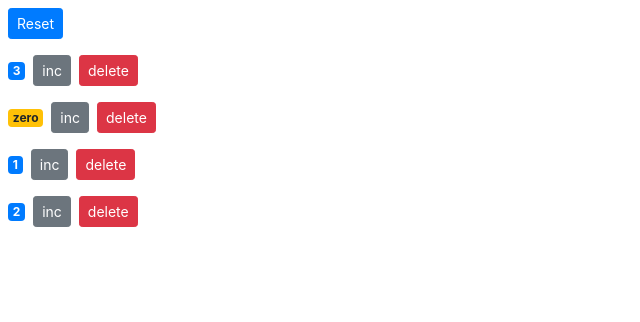
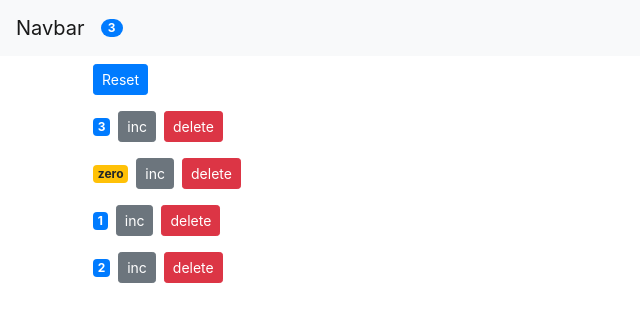
Before and after one commit to aymenzitouni/Items_Dashboard_ReactJs, a React (Create React App) app: page / in a window 1280 px wide. Shown: the top 322 px of the page, without its empty margins (0-640 px from the left). Built offline with nearby package versions, Linux system fonts and the light colour scheme.

Commit message:
app_done

```diff
--- a/src/App.js
+++ b/src/App.js
@@ -1,9 +1,54 @@
-import React from "react";
+import React, { Component } from "react";
+import Counters from "./components/counters";
+import Navbar from "./components/navbar";
+class App extends Component {
+  state = {
+    counters: [
+      { id: 1, value: 3 },
+      { id: 2, value: 0 },
+      { id: 3, value: 1 },
+      { id: 4, value: 2 }
+    ]
+  };
 
-import Counters from "./components/counters";
+  handleDelete = counterId => {
+    // console.log(counterId);
+    const counters = this.state.counters.filter(c => c.id !== counterId);
+    this.setState({ counters });
+  };
 
-function App() {
-  return <Counters className="hello"> </Counters>;
+  handleIncrement = counter => {
+    const counters = [...this.state.counters];
+    const index = counters.indexOf(counter);
+    counters[index] = { ...counter };
+    counters[index].value++;
+    this.setState({
+      counters
+    });
+  };
+
+  handleReset = () => {
+    const counters = this.state.counters;
+    counters.map(counter => (counter.value = 0));
+    this.setState({ counters });
+  };
+  render() {
+    return (
+      <React.Fragment>
+        <Navbar
+          totalCounters={this.state.counters.filter(c => c.value > 0).length}
+        />
+        <div className="container">
+          <Counters
+            onReset={this.handleReset}
+            onIncrement={this.handleIncrement}
+            onDelete={this.handleDelete}
+            counters={this.state.counters}
+          />
+        </div>
+      </React.Fragment>
+    );
+  }
 }
 
 export default App;
--- a/src/components/counters.jsx
+++ b/src/components/counters.jsx
@@ -2,52 +2,20 @@ import React, { Component } from "react";
 import Counter from "./counter";
 
 class Counters extends Component {
-  state = {
-    counters: [
-      { id: 1, value: 3 },
-      { id: 2, value: 0 },
-      { id: 3, value: 1 },
-      { id: 4, value: 2 }
-    ]
-  };
-
-  handleDelete = counterId => {
-    // console.log(counterId);
-    const counters = this.state.counters.filter(c => c.id !== counterId);
-    this.setState({ counters });
-  };
-
-  handleIncrement = counter => {
-    const counters = [...this.state.counters];
-    const index = counters.indexOf(counter);
-    counters[index] = { ...counter };
-    counters[index].value++;
-    this.setState({
-      counters
-    });
-  };
-
-  handleReset = () => {
-    const counters = this.state.counters;
-    counters.map(counter => (counter.value = 0));
-    this.setState({ counters });
-  };
   render() {
+    const { onReset, counters, onIncrement, onDelete } = this.props;
     return (
       <div>
-        <button
-          className="btn btn-sm btn-primary m-2"
-          onClick={this.handleReset}
-        >
+        <button className="btn btn-sm btn-primary m-2" onClick={onReset}>
           Reset
         </button>
-        {this.state.counters.map(counter => (
+        {counters.map(counter => (
           <Counter
             key={counter.id}
             counter={counter}
             selected={true}
-            onDelete={this.handleDelete}
-            onIncrement={this.handleIncrement}
+            onDelete={onDelete}
+            onIncrement={onIncrement}
           />
         ))}
       </div>
--- /dev/null
+++ b/src/components/navbar.jsx
@@ -0,0 +1,16 @@
+import React from "react";
+
+const Navbar = props => {
+  return (
+    <div class="navbar navbar-expand-lg navbar-light bg-light">
+      <a class="navbar-brand" href="/">
+        Navbar
+      </a>
+      <span className="badge badge-pill badge-primary">
+        {props.totalCounters}
+      </span>
+    </div>
+  );
+};
+
+export default Navbar;
```
